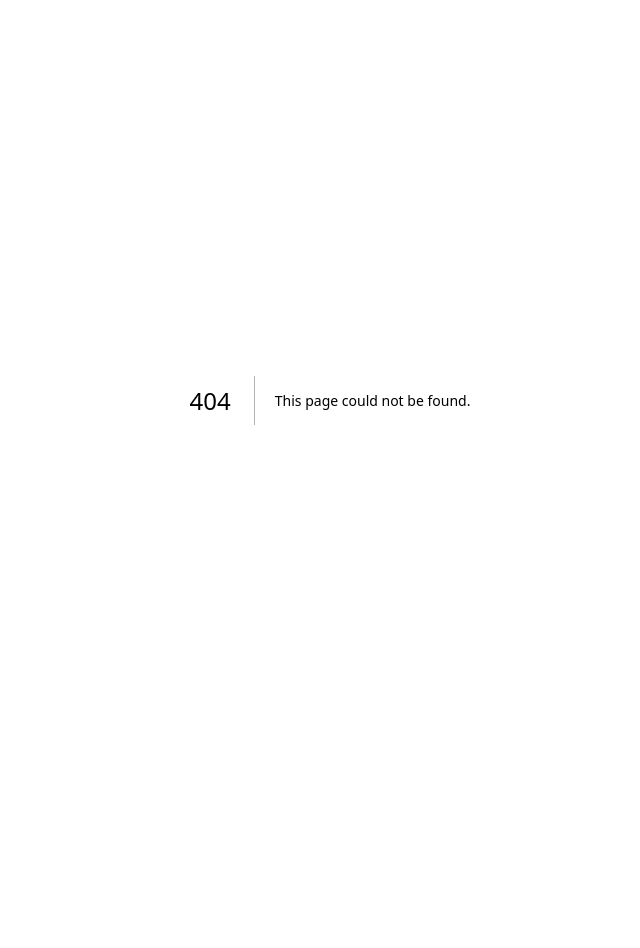
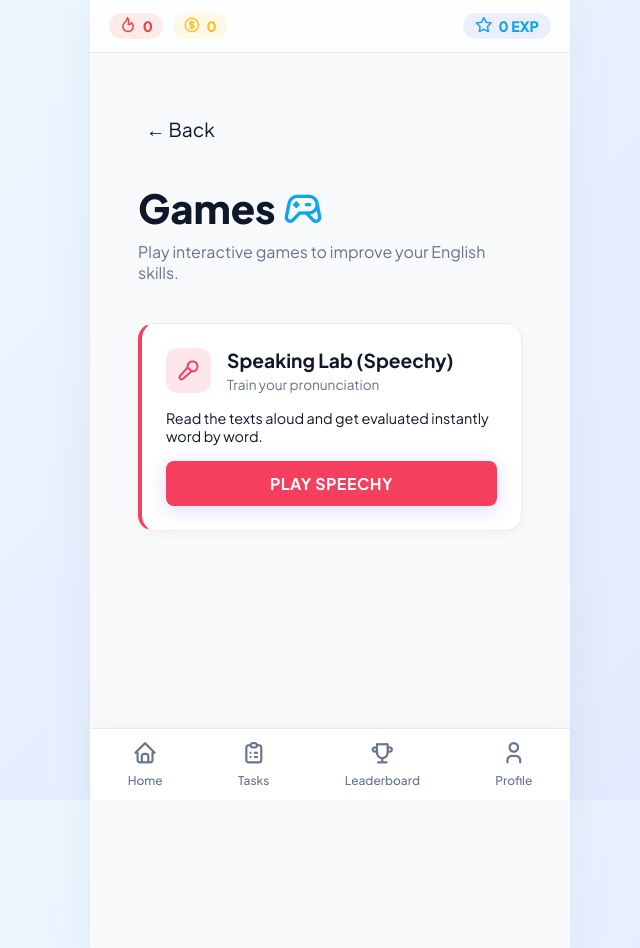
Before and after one commit to Rustaman1280/web-ec, a Next.js app: page /member/games in a window 1280 px wide. Before the commit this address had no page. Shown: the top 948 px of the page, without its empty margins (310-950 px from the left). Before the commit the page ends 800 px from the top, so only its background shows below. Built offline with nearby package versions, Linux system fonts and the light colour scheme; no server answers.

Commit message:
fix speechy

```diff
--- /dev/null
+++ b/app/member/games/page.js
@@ -0,0 +1,52 @@
+'use client';
+import Link from 'next/link';
+import { useRouter } from 'next/navigation';
+
+export default function GamesHub() {
+  const router = useRouter();
+
+  return (
+    <div style={{ padding: '2rem 1.5rem', background: 'var(--bg-main)', minHeight: '100vh' }}>
+      <div style={{ display: 'flex', alignItems: 'center', marginBottom: '2rem' }}>
+        <button onClick={() => router.push('/member')} style={{ background: 'transparent', border: 'none', color: 'var(--text-main)', fontSize: '1.2rem', padding: '0.5rem', cursor: 'pointer' }}>
+          ← Back
+        </button>
+      </div>
+
+      <div style={{ marginBottom: '2.5rem' }}>
+        <h2 style={{ fontSize: '2.5rem', fontWeight: '900', margin: '0 0 0.5rem 0' }}>Games <i className="ti ti-device-gamepad-2" style={{ color: 'var(--accent)' }}></i></h2>
+        <p style={{ color: 'var(--text-muted)' }}>Play interactive games to improve your English skills.</p>
+      </div>
+
+      <div style={{ display: 'grid', gridTemplateColumns: '1fr', gap: '1rem' }}>
+         {/* Speechy Game Card */}
+         <Link href="/member/speechy" className="glass-panel" style={{
+            padding: '1.5rem',
+            borderLeft: '4px solid #f43f5e',
+            display: 'flex', flexDirection: 'column', gap: '1rem',
+            position: 'relative',
+            textDecoration: 'none',
+            color: 'inherit'
+         }}>
+            <div style={{ display: 'flex', gap: '1rem', alignItems: 'center' }}>
+               <div style={{ width: '45px', height: '45px', borderRadius: '12px', background: '#f43f5e20', color: '#f43f5e', display: 'flex', alignItems: 'center', justifyContent: 'center', fontSize: '1.5rem' }}>
+                  <i className="ti ti-microphone-2"></i>
+               </div>
+               <div>
+                  <h3 style={{ margin: 0, fontSize: '1.2rem', fontWeight: 'bold' }}>Speaking Lab (Speechy)</h3>
+                  <div style={{ fontSize: '0.85rem', color: 'var(--text-muted)', marginTop: '4px' }}>
+                     Train your pronunciation
+                  </div>
+               </div>
+            </div>
+            <p style={{ color: 'var(--text-main)', fontSize: '0.9rem', margin: '0' }}>Read the texts aloud and get evaluated instantly word by word.</p>
+            <div className="btn-primary" style={{ textAlign: 'center', background: '#f43f5e', color: 'white', padding: '12px', borderRadius: '8px', fontWeight: 'bold', border: 'none' }}>
+               Play Speechy
+            </div>
+         </Link>
+
+         {/* More games can be added here in the future */}
+      </div>
+    </div>
+  );
+}
--- a/app/member/layout.js
+++ b/app/member/layout.js
@@ -5,7 +5,7 @@
 
 export default function MemberLayout({ children }) {
   const pathname = usePathname();
-  const isQuizPlaying = pathname?.includes('/quiz/');
+  const isQuizPlaying = pathname?.includes('/quiz/') || pathname?.includes('/speechy/play');
 
   if (isQuizPlaying) {
     return (
--- a/app/member/page.js
+++ b/app/member/page.js
@@ -204,9 +204,9 @@
            <i className="ti ti-send" style={{ fontSize: '2.5rem', color: '#3b82f6' }}></i>
            <div style={{ fontWeight: 'bold' }}>Share Pts</div>
         </Link>
-        <Link href="/member/speechy" className="glass-panel" style={{ padding: '2rem 1rem', display: 'flex', flexDirection: 'column', alignItems: 'center', gap: '1rem', textDecoration: 'none', color: 'inherit' }}>
-           <i className="ti ti-microphone-2" style={{ fontSize: '2.5rem', color: '#f43f5e' }}></i>
-           <div style={{ fontWeight: 'bold' }}>Speaking Lab</div>
+        <Link href="/member/games" className="glass-panel" style={{ padding: '2rem 1rem', display: 'flex', flexDirection: 'column', alignItems: 'center', gap: '1rem', textDecoration: 'none', color: 'inherit' }}>
+           <i className="ti ti-device-gamepad-2" style={{ fontSize: '2.5rem', color: '#f43f5e' }}></i>
+           <div style={{ fontWeight: 'bold' }}>Games</div>
         </Link>
         <Link href="/member/quiz-history" className="glass-panel" style={{ padding: '2rem 1rem', display: 'flex', flexDirection: 'column', alignItems: 'center', gap: '1rem', textDecoration: 'none', color: 'inherit' }}>
            <i className="ti ti-device-gamepad-2" style={{ fontSize: '2.5rem', color: 'var(--accent)' }}></i>
```
Also changed, not shown: app/member/speechy/play/[id]/page.js (+33 -11 lines).
